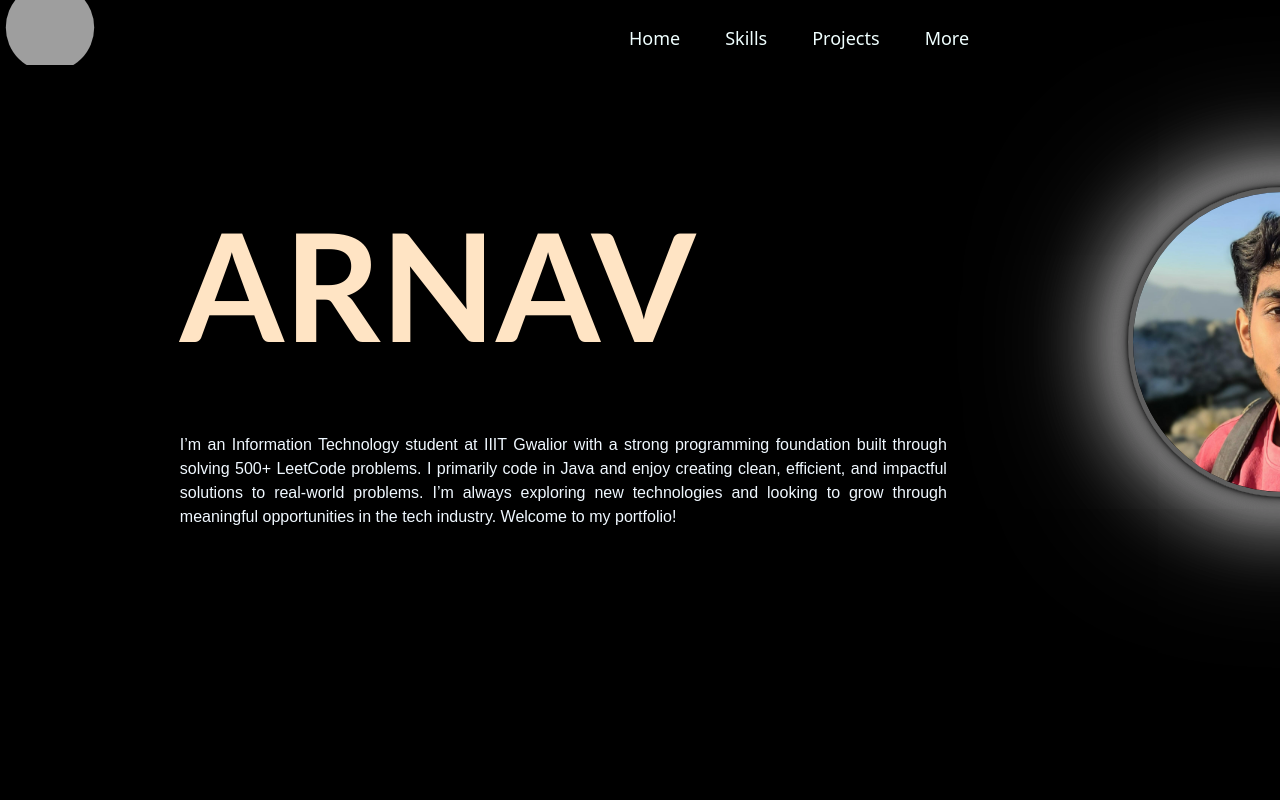
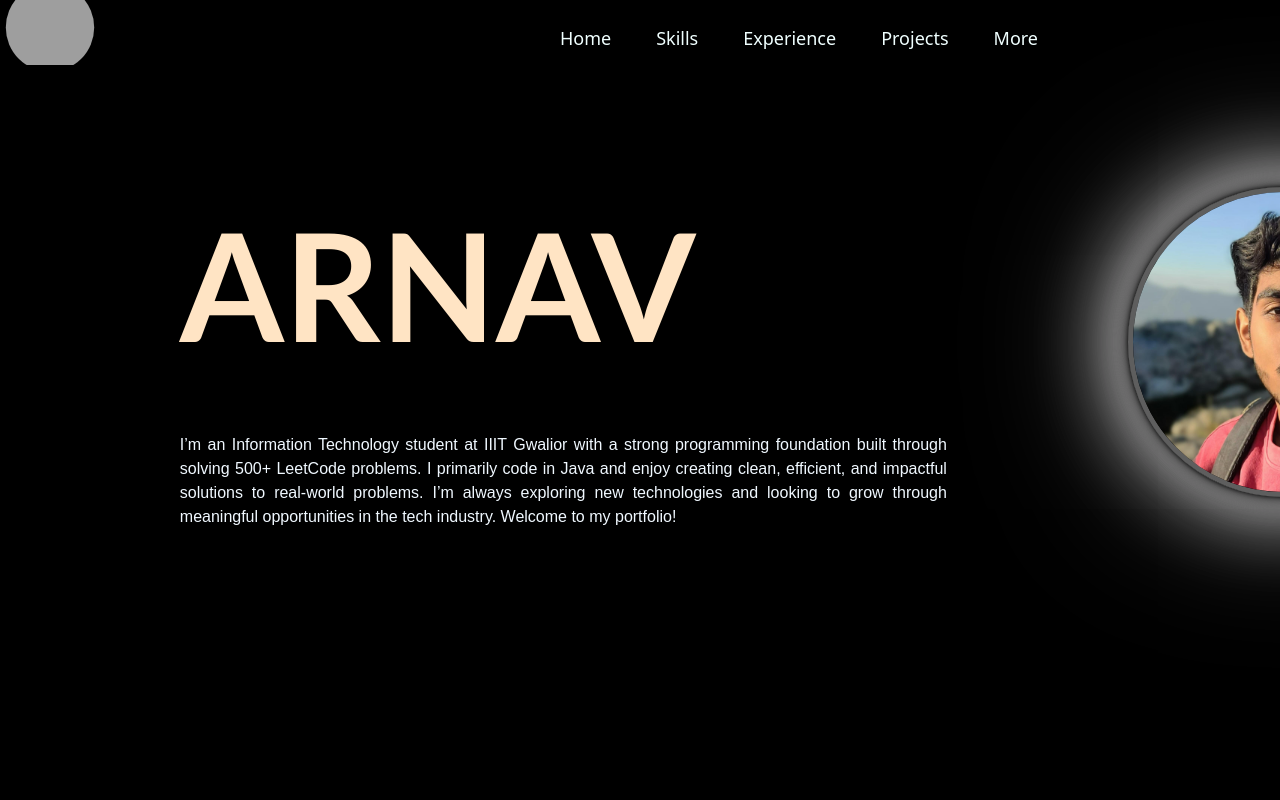
Before and after one commit to Arnav-NK/Portfolio, a React (Vite) app: page / in a window 1280 px wide. Shown: the top 800 px of the page. Built offline with nearby package versions, Linux system fonts and the light colour scheme; grey boxes are pictures that could not be loaded; a web font is replaced by a local one.

Commit message:
navbar updated

```diff
--- a/src/components/Navbar.jsx
+++ b/src/components/Navbar.jsx
@@ -14,6 +14,7 @@ const Navbar=()=>{
         <div className="options">
           <a href="#section0">Home</a>
           <a href="#section1">Skills</a>
+          <a href="#section2">Experience</a>
           <a href="#section3">Projects</a>
           <a href="#section4">More</a>
         </div>
```
